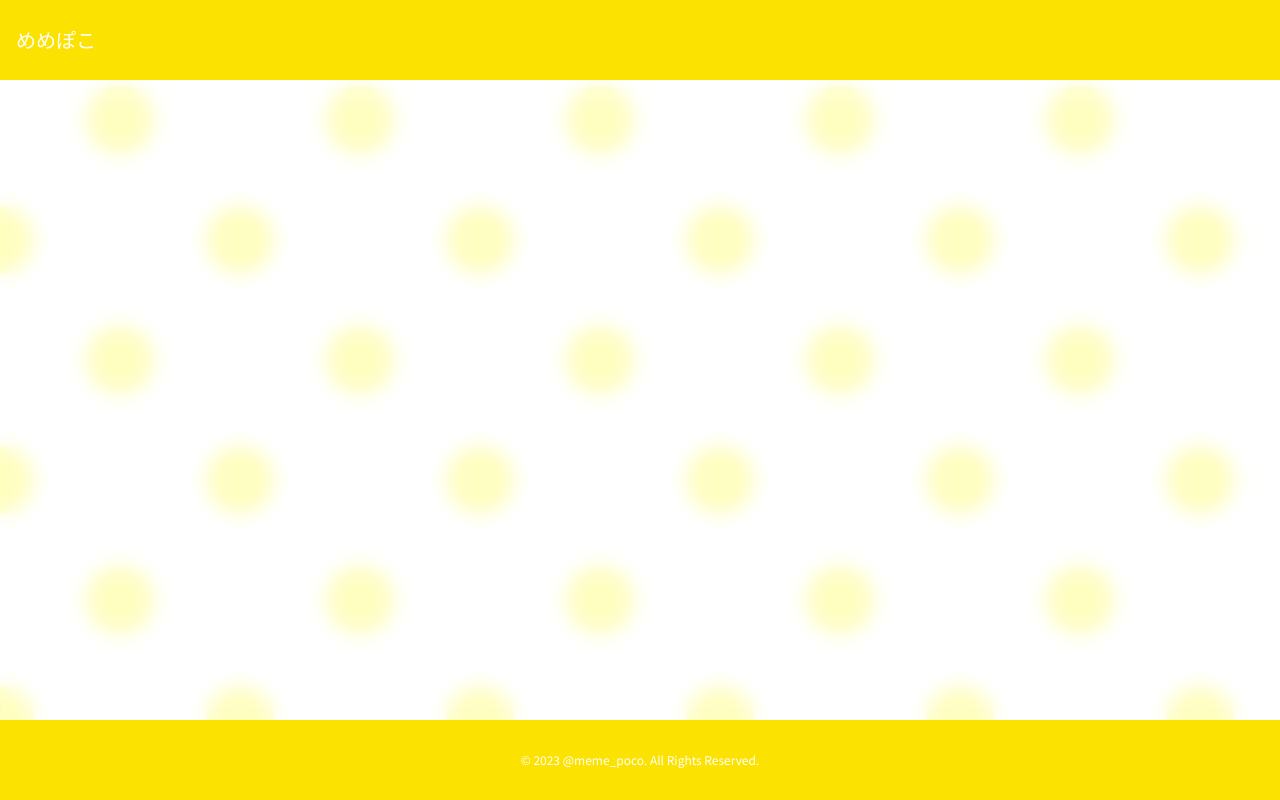
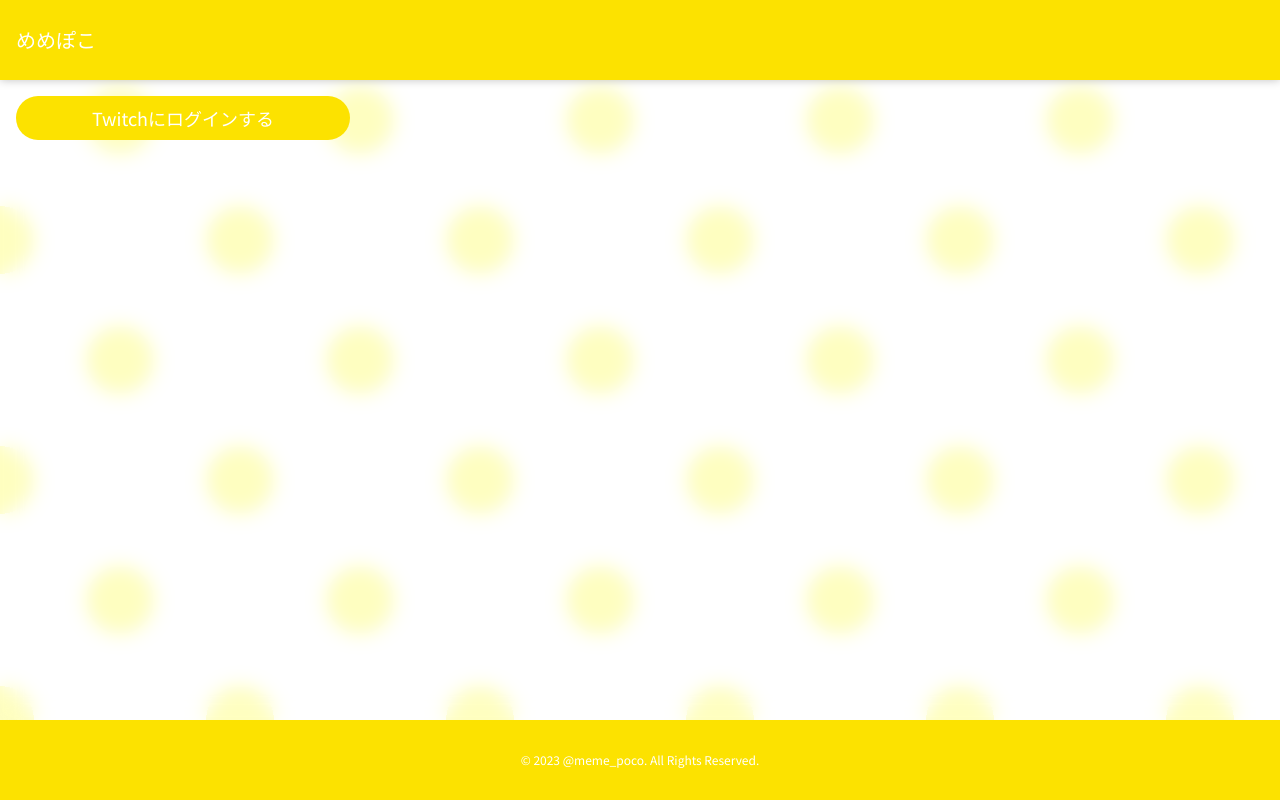
Before and after one commit to eeenbnb/discord-post-bot-functions, a Nuxt app in the folder packages/meme.poco.love/: page /admin in a window 1280 px wide. Built offline with nearby package versions, Linux system fonts and the light colour scheme.

Commit message:
add admin pages.

```diff
--- a/packages/meme.poco.love/nuxt.config.ts
+++ b/packages/meme.poco.love/nuxt.config.ts
@@ -1,5 +1,6 @@
 // https://nuxt.com/docs/api/configuration/nuxt-config
 export default defineNuxtConfig({
+  ssr: false,
   srcDir: "./src",
   css: ["reset-css", "@/assets/styles/common.scss"],
 });
--- /dev/null
+++ b/packages/meme.poco.love/src/components/meme/CheckSubscription/getSubscriptions.vue
@@ -0,0 +1,27 @@
+<script lang="ts" setup>
+
+const props = withDefaults(defineProps<{ userId: string }>(), {
+  userId: ""
+});
+
+const item = useTwitchToken();
+
+const { data: subscriptions } = await useFetch<any>(`https://api.twitch.tv/helix/subscriptions/user?broadcaster_id=861306731&user_id=${props.userId}`, {
+  headers: {
+    Authorization: `Bearer ${item.value}`,
+    "Client-ID": "3pwcafw0g03kh5uq8aq4ysfnteegab",
+  }
+})
+
+</script>
+
+<template>
+  <template v-if="subscriptions">
+    <template v-if="subscriptions.data.length > 0">
+      <p>めめぽこをサブスクしてるバカ</p>
+    </template>
+    <template v-if="subscriptions.data.length == 0">
+      <p>素敵です</p>
+    </template>
+  </template>
+</template>
--- /dev/null
+++ b/packages/meme.poco.love/src/components/meme/CheckSubscription/index.vue
@@ -0,0 +1,19 @@
+<script lang="ts" setup>
+const item = useTwitchToken();
+
+
+const { data: user } = useFetch<any>("https://api.twitch.tv/helix/users", {
+  headers: {
+    Authorization: `Bearer ${item.value}`,
+    "Client-ID": "3pwcafw0g03kh5uq8aq4ysfnteegab",
+  }
+})
+
+</script>
+
+<template>
+  <template v-if="user">
+    <MemeCheckSubscriptionGetSubscriptions :user-id="user.data[0].id">
+    </MemeCheckSubscriptionGetSubscriptions>
+  </template>
+</template>
--- a/packages/meme.poco.love/src/components/meme/Container/index.vue
+++ b/packages/meme.poco.love/src/components/meme/Container/index.vue
@@ -1,8 +1,6 @@
 <template>
   <main>
-    <div class="main-wrapper">
-      <slot></slot>
-    </div>
+    <slot></slot>
   </main>
 </template>
 
@@ -12,6 +10,8 @@ $itemHeight: 80px;
 main {
   width: 100%;
   height: 100%;
+  min-height: calc(100vh - #{$itemHeight});
+  padding: 16px;
 
   background-color: #fff;
   background-image:
@@ -20,21 +20,29 @@ main {
   background-size: 240px 240px;
   background-position: 0 0, 120px 120px;
 
+  position: relative;
+  z-index: 100;
+
+  box-sizing: border-box;
+
   &::before {
     content: "";
     width: 100%;
     height: #{$itemHeight};
     display: block;
   }
-}
 
-.main-wrapper {
-  width: 100%;
-  height: 100%;
-  min-height: calc(100vh - (#{$itemHeight} * 2));
-  padding: 16px;
-  -webkit-backdrop-filter: blur(10px);
-  backdrop-filter: blur(10px);
-  box-sizing: border-box;
+  &::after {
+    content: "";
+    width: 100vw;
+    height: 100vh;
+    -webkit-backdrop-filter: blur(10px);
+    backdrop-filter: blur(10px);
+
+    position: fixed;
+    top: 0;
+    left: 0;
+    z-index: -1;
+  }
 }
 </style>
--- /dev/null
+++ b/packages/meme.poco.love/src/components/meme/TwitchLogin/index.vue
@@ -0,0 +1,38 @@
+<script setup lang="ts">
+if (location.hash) {
+  const prams = new URLSearchParams(location.hash.replace("#", ""));
+  if (prams.get("access_token")) {
+    setTwitchToken(prams.get("access_token") as string);
+    location.hash = '';
+  }
+}
+</script>
+
+<template>
+  <!-- href="https://id.twitch.tv/oauth2/authorize?client_id=3pwcafw0g03kh5uq8aq4ysfnteegab&redirect_uri=http://localhost:3000/admin&response_type=token&scope=user:read:subscriptions" -->
+  <!-- href="https://id.twitch.tv/oauth2/authorize?client_id=3pwcafw0g03kh5uq8aq4ysfnteegab&redirect_uri=https://meme.poco.love/admin&response_type=token&scope=user:read:subscriptions" -->
+  <a href="https://id.twitch.tv/oauth2/authorize?client_id=3pwcafw0g03kh5uq8aq4ysfnteegab&redirect_uri=https://meme.poco.love/admin&response_type=token&scope=user:read:subscriptions"
+    class="button">
+    Twitchにログインする
+  </a>
+</template>
+
+<style lang="scss" scoped>
+.button {
+  width: 100%;
+  max-width: 334px;
+  height: 44px;
+
+  display: flex;
+  align-items: center;
+  justify-content: center;
+
+  border-radius: 22px;
+  border: none;
+  background-color: #fce200;
+
+  font-size: 18px;
+  color: #fff;
+  text-decoration: none;
+}
+</style>
--- /dev/null
+++ b/packages/meme.poco.love/src/components/meme/Twitter/index.vue
@@ -0,0 +1,19 @@
+<script setup lang="ts">
+useHead({ script: [{ async: true, src: "https://platform.twitter.com/widgets.js" }] })
+</script>
+
+<template>
+  <div class="twitter">
+    <a class="twitter-timeline" href="https://twitter.com/meme__poco?ref_src=twsrc%5Etfw">Tweets by meme__poco</a>
+  </div>
+</template>
+
+<style lang="scss" scoped>
+@use "@/assets/styles/bp";
+
+.twitter {
+  width: 100%;
+  max-width: #{map-get(bp.$bp,"sm")};
+  margin: 0 auto;
+}
+</style>
--- a/packages/meme.poco.love/src/components/meme/footer/index.vue
+++ b/packages/meme.poco.love/src/components/meme/footer/index.vue
@@ -16,6 +16,11 @@ footer {
   background-color: #fce200;
   color: #fff;
 
+  position: relative;
+  z-index: 100;
+
+  box-sizing: border-box;
+
   .copylight {
     padding: 0 16px;
     font-size: 12px;
--- a/packages/meme.poco.love/src/components/meme/header/index.vue
+++ b/packages/meme.poco.love/src/components/meme/header/index.vue
@@ -19,6 +19,8 @@ header {
   top: 0;
   z-index: 10000;
 
+  filter: drop-shadow(0 0px 5px rgba(0, 0, 0, .25));
+
   .title {
     padding: 0 16px;
     font-size: 20px;
--- /dev/null
+++ b/packages/meme.poco.love/src/composables/useTwitchToken.ts
@@ -0,0 +1,16 @@
+const key = "TwitchToken";
+
+export const useTwitchToken = () => {
+  return useState<string>(key, () => {
+    if (!localStorage.getItem(key)) {
+      return "";
+    }
+    return String(localStorage.getItem(key));
+  });
+};
+
+export const setTwitchToken = (token: string) => {
+  const item = useState<string>(key);
+  item.value = token;
+  localStorage.setItem(key, token);
+};
--- /dev/null
+++ b/packages/meme.poco.love/src/pages/admin/index.vue
@@ -0,0 +1,16 @@
+<script lang="ts" setup>
+const item = useTwitchToken();
+const logout = () => {
+  setTwitchToken("");
+}
+</script>
+
+<template>
+  <template v-if="item.length == 0">
+    <MemeTwitchLogin></MemeTwitchLogin>
+  </template>
+  <template v-if="item.length > 0">
+    <MemeCheckSubscription></MemeCheckSubscription>
+    <button @click="logout">logout</button>
+  </template>
+</template>
--- a/packages/meme.poco.love/src/pages/index.vue
+++ b/packages/meme.poco.love/src/pages/index.vue
@@ -4,12 +4,17 @@ const { data } = useFetch<videos>("https://firebasestorage.googleapis.com/v0/b/d
 </script>
 
 <template>
-  <ClientOnly>
+  <!--  -->
   <MemeSectionTitle>
     最新の配信一覧
   </MemeSectionTitle>
   <MemeItemWrapper>
     <MemeVideoItem v-for="(item, index) in data" :key="index" :item="item"></MemeVideoItem>
   </MemeItemWrapper>
-  </ClientOnly>
+
+  <!--  -->
+  <MemeSectionTitle>
+    Twitter
+  </MemeSectionTitle>
+  <MemeTwitter></MemeTwitter>
 </template>
```
Also changed, not shown: 1 other file (tests, documents, lock files or other folders). Lines whose indentation alone changed are shown as unchanged.
